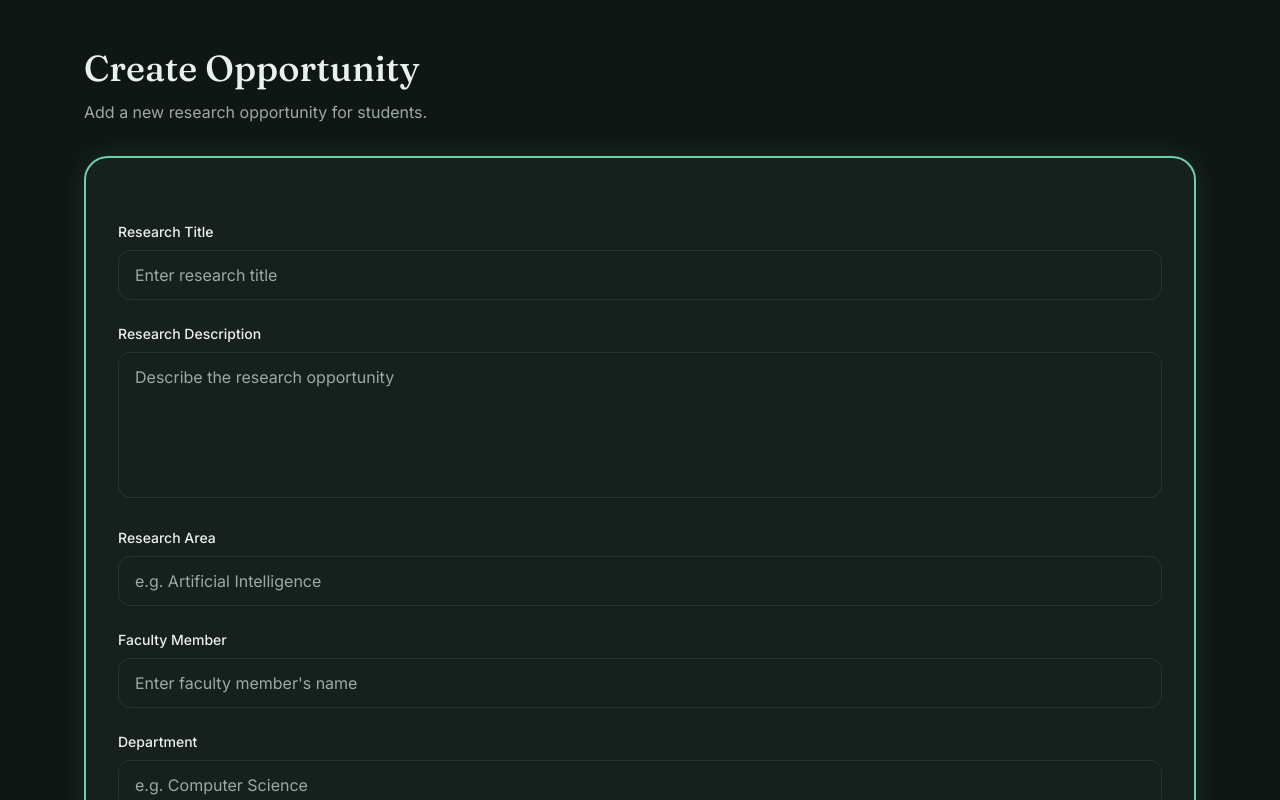
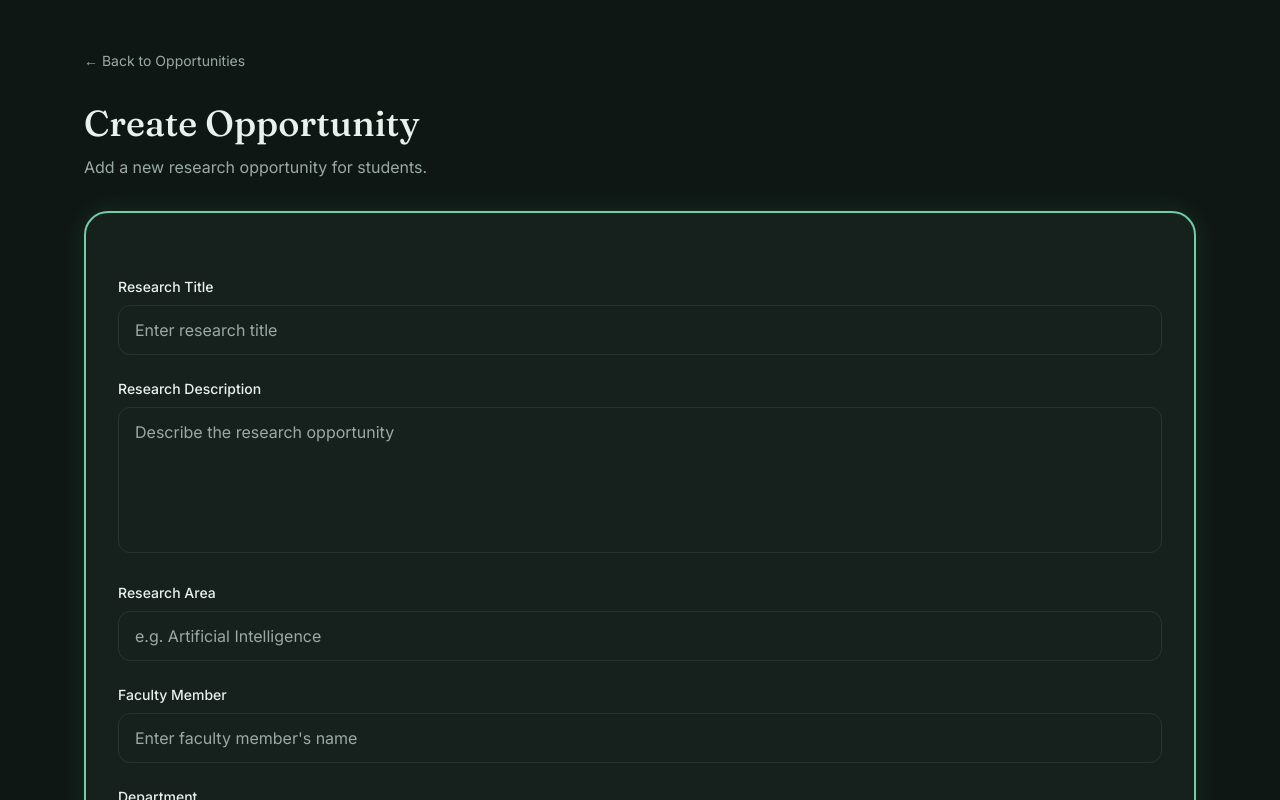
Before and after one commit to raheel-436/university-research-opportunity-portal, a React (Vite) app in the folder frontend/: page / in a window 1280 px wide. Both pictures are taken after typing "Sample" into the empty fields and a click on the button "+ Create Opportunity". Shown: the top 800 px of the page. Built offline with nearby package versions, Linux system fonts and the light colour scheme; no server answers.

Commit message:
feat: add back navigation button to CreateOpportunity page

```diff
--- a/frontend/src/App.jsx
+++ b/frontend/src/App.jsx
@@ -10,7 +10,9 @@ function App() {
       )}
 
       {currentPage === "create" && (
-        <CreateOpportunity />
+        <CreateOpportunity
+        onBack={() => setCurrentPage("home")}
+        />
       )}
     </>
   )
--- a/frontend/src/pages/CreateOpportunity.jsx
+++ b/frontend/src/pages/CreateOpportunity.jsx
@@ -1,9 +1,14 @@
 import OpportunityForm from "../components/OpportunityForm"
 
-function CreateOpportunity() {
+function CreateOpportunity({ onBack }) {
   return (
     <div className="min-h-screen bg-[#0f1714] text-[#eaf1ed]">
       <div className="mx-auto max-w-6xl px-5 py-12">
+        <button
+          onClick={onBack}
+          className="mb-8 text-sm text-[#9aaaa3] transition hover:text-[#6fd0a8]"
+        >← Back to Opportunities</button>
+
         <h1 className="font-serif text-4xl">
           Create Opportunity
         </h1>
```
